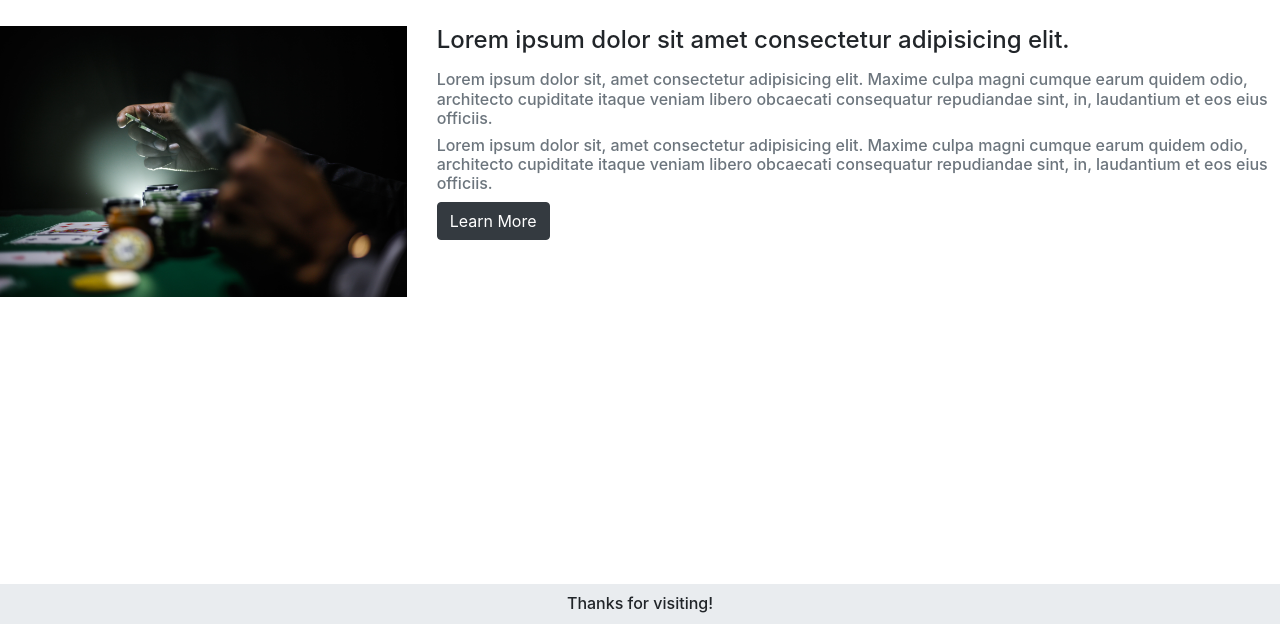
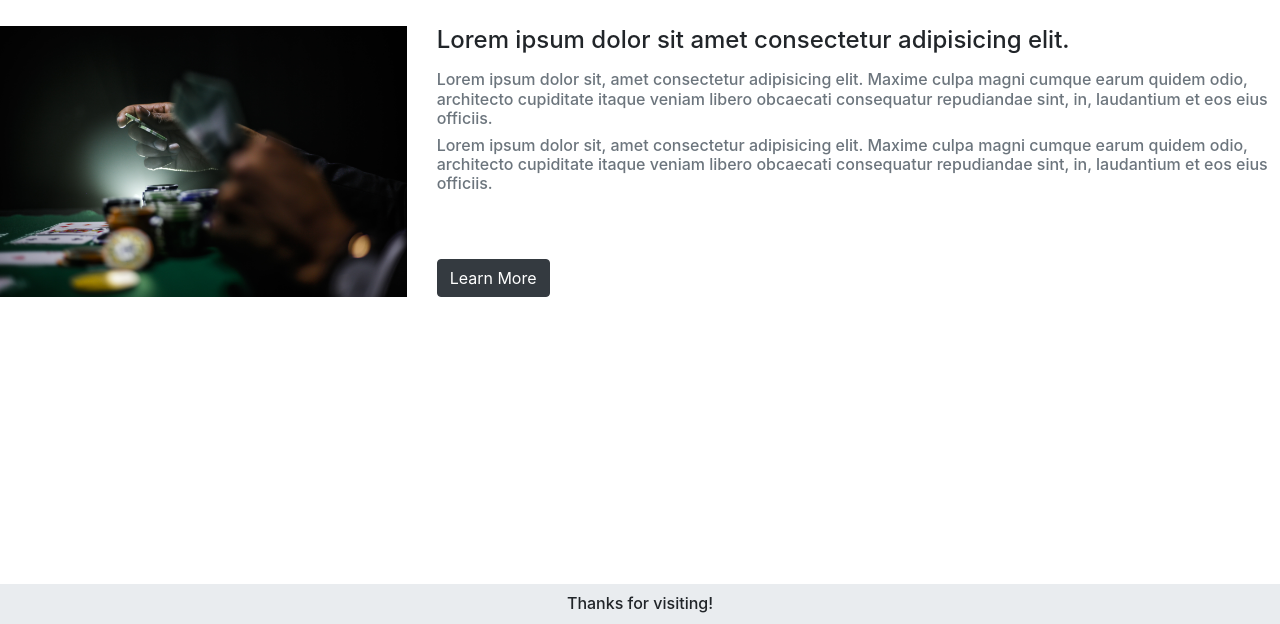
Before and after one commit to MarcLignarius/JS.AlternateThemes, a plain HTML site: page index.html in a window 1280 px wide. Shown: the part 176-800 px from the top of the page. Drawn offline with Linux system fonts and the light colour scheme.

Commit message:
add absolute position and values to bottom-left id

```diff
--- a/css/styles.css
+++ b/css/styles.css
@@ -34,3 +34,9 @@ img {
 #text-container {
     position: relative;
 }
+
+#bottom-left {
+    position: absolute;
+    left: 15px;
+    bottom: 0;
+}
```
